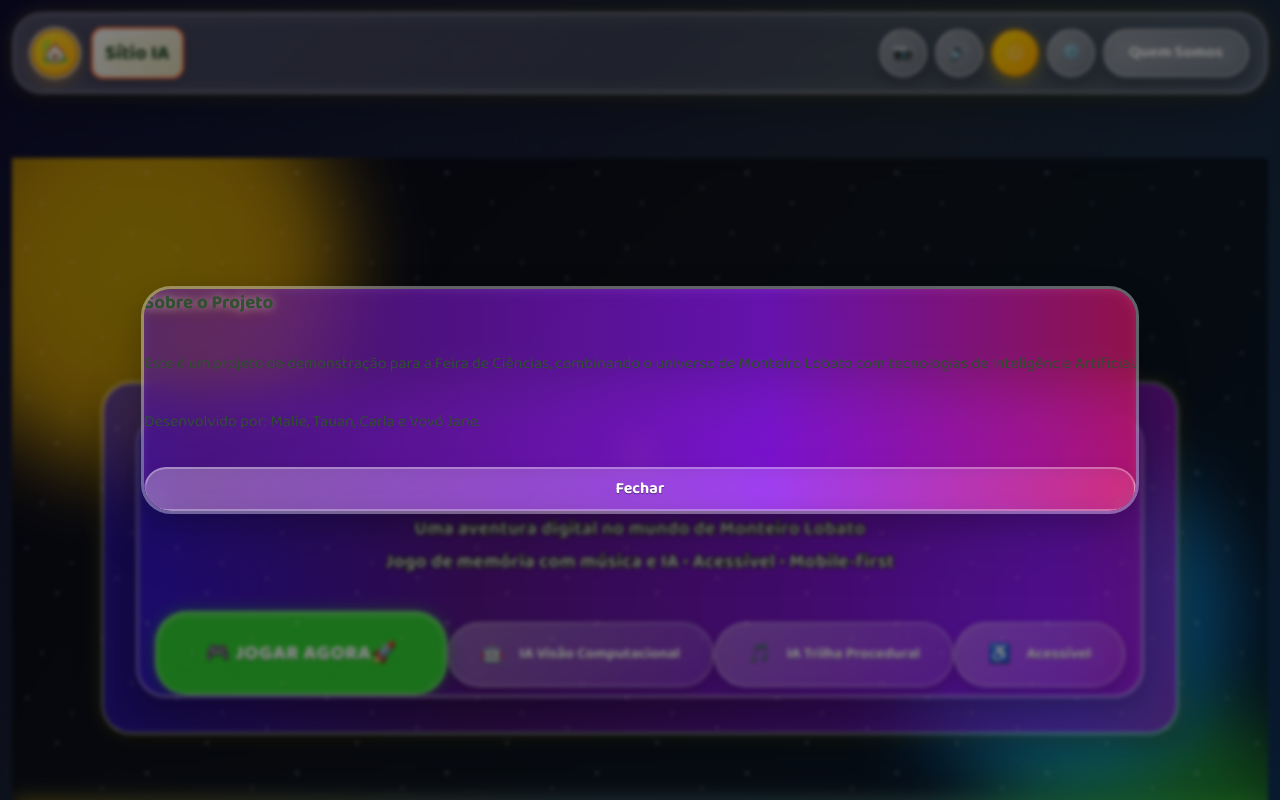
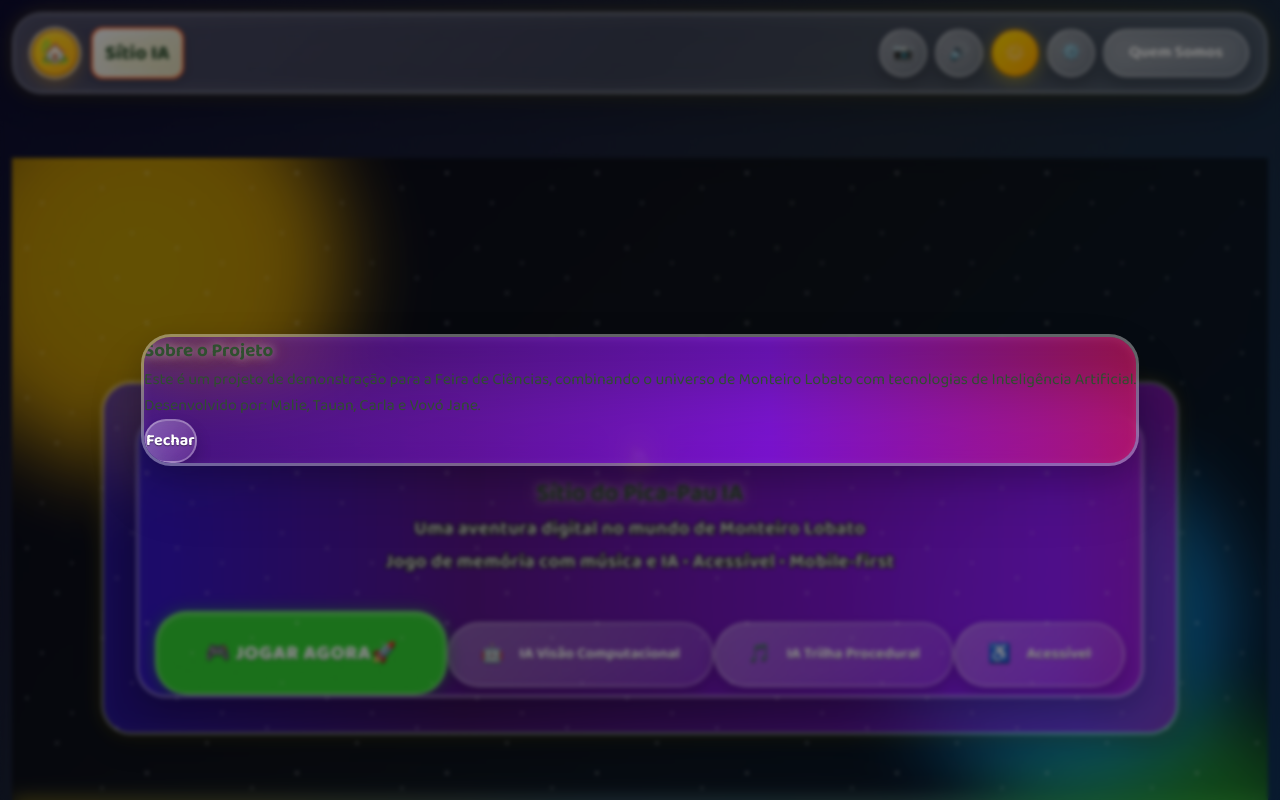
Before and after one commit to TauanRibeiro/sitio-do-pica-pau-ia, a React (Vite) app: page / in a window 1280 px wide. Both pictures are taken after a click on the button "Quem Somos". Shown: the top 800 px of the page. Built offline with nearby package versions, Linux system fonts and the light colour scheme; a web font is replaced by a local one.

Commit message:
chore: auto-commit before deploy - 2025-09-19T17:45:45.620Z

```diff
--- a/src/App.jsx
+++ b/src/App.jsx
@@ -445,16 +445,32 @@
             <div style={{ position:'absolute', inset:0, background:'rgba(0,0,0,0.45)', backdropFilter:'blur(2px)' }} onClick={() => setShowDifficultyModal(false)} />
             <motion.div className="relative glass-elevated rounded-3xl max-w-sm w-full p-8 mx-4" initial={{ y: 30, opacity: 0, scale: 0.98 }} animate={{ y: 0, opacity: 1, scale: 1 }} exit={{ y: 30, opacity: 0, scale: 0.98 }} transition={{ type: 'spring', stiffness: 220, damping: 22 }}>
               <h3 className="text-xl font-black mb-6 text-center">Escolha a Dificuldade</h3>
-              <div className="grid grid-cols-1 gap-4 mb-6">
+              <div className="grid grid-cols-1 gap-3 mb-6">
                 {['easy', 'medium', 'hard'].map(level => (
                   <button
                     key={level}
                     onClick={() => setPendingDifficulty(level)}
-                    className={`px-4 py-4 rounded-xl text-left font-bold transition-all text-sm ${pendingDifficulty === level ? 'bg-[var(--sitio-green)] text-white ring-2 ring-white/50' : 'glass hover:glass-elevated'}`}
+                    className={`group relative overflow-hidden rounded-2xl text-left font-extrabold transition-all text-sm focus:outline-none focus-visible:ring-4 ring-[var(--accent)]/40 ${
+                      pendingDifficulty === level
+                        ? 'text-white shadow-xl'
+                        : 'text-[var(--fg)] hover:shadow-lg'
+                    }`}
+                    style={{
+                      WebkitMaskImage: 'radial-gradient(white, black)',
+                    }}
                   >
-                    {level === 'easy' && 'Fácil (4 pares)'}
-                    {level === 'medium' && 'Médio (8 pares)'}
-                    {level === 'hard' && 'Difícil (12 pares)'}
+                    <span className={`${
+                      pendingDifficulty === level
+                        ? 'bg-gradient-to-r from-[var(--sitio-green)] via-[#32CD32] to-[var(--sitio-green)]'
+                        : 'bg-[color:var(--glass-surface,#ffffff1a)]'
+                    } block px-5 py-4 rounded-2xl`}>
+                      {level === 'easy' && 'Fácil (4 pares)'}
+                      {level === 'medium' && 'Médio (8 pares)'}
+                      {level === 'hard' && 'Difícil (12 pares)'}
+                    </span>
+                    {pendingDifficulty === level && (
+                      <span aria-hidden className="pointer-events-none absolute inset-0 rounded-2xl ring-2 ring-white/50" />
+                    )}
                   </button>
                 ))}
               </div>
@@ -508,15 +524,17 @@
           <motion.div style={{ position:'fixed', inset:0, zIndex: 2400, display:'flex', alignItems:'center', justifyContent:'center', padding:'1rem' }} initial={{ opacity: 0 }} animate={{ opacity: 1 }} exit={{ opacity: 0 }}>
             <div style={{ position:'absolute', inset:0, background:'rgba(0,0,0,0.45)', backdropFilter:'blur(2px)' }} onClick={() => setShowAboutModal(false)} />
             <motion.div
-              className="relative glass-elevated rounded-3xl max-w-lg w-full p-8 mx-4 text-center border-2 border-[var(--sitio-yellow)]/40 max-h-[85vh] overflow-auto"
+              className="relative glass-elevated rounded-3xl max-w-lg w-full p-6 sm:p-8 mx-4 text-center border-2 border-[var(--sitio-yellow)]/40 max-h-[85vh] overflow-auto"
               initial={{ y: 30, opacity: 0 }}
               animate={{ y: 0, opacity: 1 }}
               exit={{ y: 30, opacity: 0 }}
             >
-              <h3 className="text-2xl font-black mb-6">Sobre o Projeto</h3>
-              <p className="mb-6 text-sm leading-relaxed">Este é um projeto de demonstração para a Feira de Ciências, combinando o universo de Monteiro Lobato com tecnologias de Inteligência Artificial.</p>
-              <p className="font-bold mb-8 text-sm">Desenvolvido por: Malie, Tauan, Carla e Vovó Jane.</p>
-              <button className="px-6 py-3 rounded-xl bg-gradient-to-r from-[var(--sitio-green)] to-[var(--sitio-blue)] text-white font-bold text-sm" onClick={() => setShowAboutModal(false)}>Fechar</button>
+              <div className="rounded-2xl p-4 sm:p-5 md:p-6 bg-[color:var(--glass-surface,#ffffff14)]">
+                <h3 className="text-2xl font-black mb-4 sm:mb-6">Sobre o Projeto</h3>
+                <p className="mb-4 sm:mb-6 text-sm leading-relaxed">Este é um projeto de demonstração para a Feira de Ciências, combinando o universo de Monteiro Lobato com tecnologias de Inteligência Artificial.</p>
+                <p className="font-bold mb-6 sm:mb-8 text-sm">Desenvolvido por: Malie, Tauan, Carla e Vovó Jane.</p>
+                <button className="px-6 py-3 rounded-xl bg-gradient-to-r from-[var(--sitio-green)] to-[var(--sitio-blue)] text-white font-bold text-sm" onClick={() => setShowAboutModal(false)}>Fechar</button>
+              </div>
             </motion.div>
           </motion.div>
         )}
```
